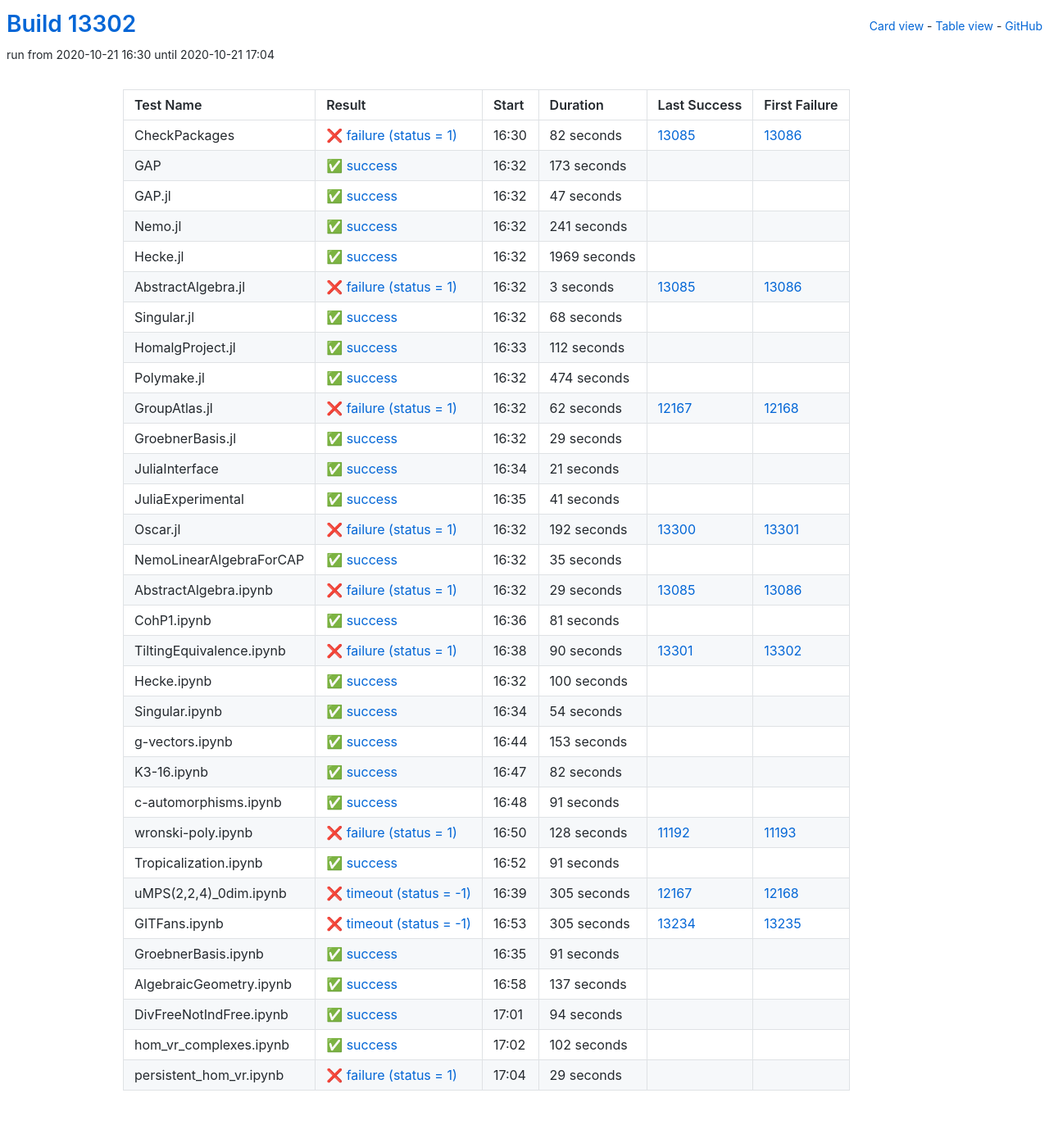
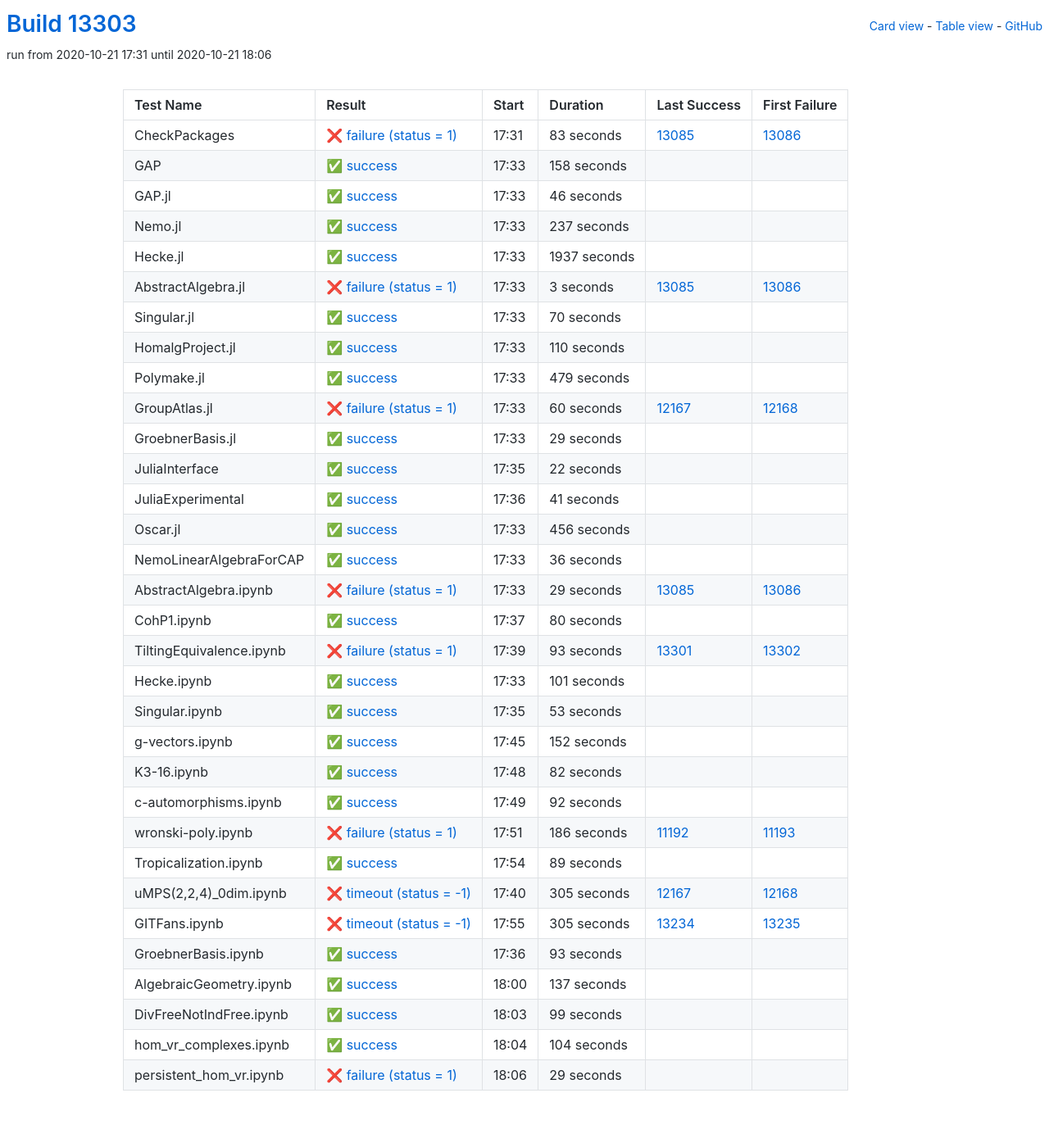
Before and after one commit to oscar-system/oscar-ci-status, a Jekyll site: the page built from table.html, in a window 1280 px wide. Shown: the whole page at 82% size. Built offline with Jekyll 4.4.1, drawn with Linux system fonts in a browser that asks for light colours.

Commit message:
Build #13303

```diff
--- a/_data/ci.yml
+++ b/_data/ci.yml
@@ -1,6 +1,6 @@
 ---
-build: 13302
-build_url: https://oscarci.mathematik.uni-kl.de/job/oscar/13302/
+build: 13303
+build_url: https://oscarci.mathematik.uni-kl.de/job/oscar/13303/
 job: oscar
 organization: oscar-system
 repo: oscar-ci-status
@@ -8,68 +8,68 @@
 tests:
 - name: CheckPackages
   id: checkpackages
-  log: https://oscarci.mathematik.uni-kl.de/job/oscar/13302/artifact/logs/build-13302/CheckPackages.log
-  start: 2020-10-21 16:30
+  log: https://oscarci.mathematik.uni-kl.de/job/oscar/13303/artifact/logs/build-13303/CheckPackages.log
+  start: 2020-10-21 17:31
   success: false
   exitcode: 1
   status: failure
-  duration: 82
+  duration: 83
   last_success: 13085
   last_success_url: https://oscarci.mathematik.uni-kl.de/job/oscar/13085/
   first_failure: 13086
   first_failure_url: https://oscarci.mathematik.uni-kl.de/job/oscar/13086/
 - name: GAP
   id: gap
-  log: https://oscarci.mathematik.uni-kl.de/job/oscar/13302/artifact/logs/build-13302/GAP.log
-  start: 2020-10-21 16:32
+  log: https://oscarci.mathematik.uni-kl.de/job/oscar/13303/artifact/logs/build-13303/GAP.log
+  start: 2020-10-21 17:33
   success: true
   exitcode: 0
   status: success
-  duration: 173
+  duration: 158
   last_success: false
   last_success_url:
   first_failure: false
   first_failure_url:
 - name: GAP.jl
   id: gap-jl
-  log: https://oscarci.mathematik.uni-kl.de/job/oscar/13302/artifact/logs/build-13302/GAP.jl.log
-  start: 2020-10-21 16:32
+  log: https://oscarci.mathematik.uni-kl.de/job/oscar/13303/artifact/logs/build-13303/GAP.jl.log
+  start: 2020-10-21 17:33
   success: true
   exitcode: 0
   status: success
-  duration: 47
+  duration: 46
   last_success: false
   last_success_url:
   first_failure: false
   first_failure_url:
 - name: Nemo.jl
   id: nemo-jl
-  log: https://oscarci.mathematik.uni-kl.de/job/oscar/13302/artifact/logs/build-13302/Nemo.jl.log
-  start: 2020-10-21 16:32
+  log: https://oscarci.mathematik.uni-kl.de/job/oscar/13303/artifact/logs/build-13303/Nemo.jl.log
+  start: 2020-10-21 17:33
   success: true
   exitcode: 0
   status: success
-  duration: 241
+  duration: 237
   last_success: false
   last_success_url:
   first_failure: false
   first_failure_url:
 - name: Hecke.jl
   id: hecke-jl
-  log: https://oscarci.mathematik.uni-kl.de/job/oscar/13302/artifact/logs/build-13302/Hecke.jl.log
-  start: 2020-10-21 16:32
+  log: https://oscarci.mathematik.uni-kl.de/job/oscar/13303/artifact/logs/build-13303/Hecke.jl.log
+  start: 2020-10-21 17:33
   success: true
   exitcode: 0
   status: success
-  duration: 1969
+  duration: 1937
   last_success: false
   last_success_url:
   first_failure: false
   first_failure_url:
 - name: AbstractAlgebra.jl
   id: abstractalgebra-jl
-  log: https://oscarci.mathematik.uni-kl.de/job/oscar/13302/artifact/logs/build-13302/AbstractAlgebra.jl.log
-  start: 2020-10-21 16:32
+  log: https://oscarci.mathematik.uni-kl.de/job/oscar/13303/artifact/logs/build-13303/AbstractAlgebra.jl.log
+  start: 2020-10-21 17:33
   success: false
   exitcode: 1
   status: failure
@@ -80,56 +80,56 @@
   first_failure_url: https://oscarci.mathematik.uni-kl.de/job/oscar/13086/
 - name: Singular.jl
   id: singular-jl
-  log: https://oscarci.mathematik.uni-kl.de/job/oscar/13302/artifact/logs/build-13302/Singular.jl.log
-  start: 2020-10-21 16:32
+  log: https://oscarci.mathematik.uni-kl.de/job/oscar/13303/artifact/logs/build-13303/Singular.jl.log
+  start: 2020-10-21 17:33
   success: true
   exitcode: 0
   status: success
-  duration: 68
+  duration: 70
   last_success: false
   last_success_url:
   first_failure: false
   first_failure_url:
 - name: HomalgProject.jl
   id: homalgproject-jl
-  log: https://oscarci.mathematik.uni-kl.de/job/oscar/13302/artifact/logs/build-13302/HomalgProject.jl.log
-  start: 2020-10-21 16:33
+  log: https://oscarci.mathematik.uni-kl.de/job/oscar/13303/artifact/logs/build-13303/HomalgProject.jl.log
+  start: 2020-10-21 17:33
   success: true
   exitcode: 0
   status: success
-  duration: 112
+  duration: 110
   last_success: false
   last_success_url:
   first_failure: false
   first_failure_url:
 - name: Polymake.jl
   id: polymake-jl
-  log: https://oscarci.mathematik.uni-kl.de/job/oscar/13302/artifact/logs/build-13302/Polymake.jl.log
-  start: 2020-10-21 16:32
+  log: https://oscarci.mathematik.uni-kl.de/job/oscar/13303/artifact/logs/build-13303/Polymake.jl.log
+  start: 2020-10-21 17:33
   success: true
   exitcode: 0
   status: success
-  duration: 474
+  duration: 479
   last_success: false
   last_success_url:
   first_failure: false
   first_failure_url:
 - name: GroupAtlas.jl
   id: groupatlas-jl
-  log: https://oscarci.mathematik.uni-kl.de/job/oscar/13302/artifact/logs/build-13302/GroupAtlas.jl.log
-  start: 2020-10-21 16:32
+  log: https://oscarci.mathematik.uni-kl.de/job/oscar/13303/artifact/logs/build-13303/GroupAtlas.jl.log
+  start: 2020-10-21 17:33
   success: false
   exitcode: 1
   status: failure
-  duration: 62
+  duration: 60
   last_success: 12167
   last_success_url: https://oscarci.mathematik.uni-kl.de/job/oscar/12167/
   first_failure: 12168
   first_failure_url: https://oscarci.mathematik.uni-kl.de/job/oscar/12168/
 - name: GroebnerBasis.jl
   id: groebnerbasis-jl
-  log: https://oscarci.mathematik.uni-kl.de/job/oscar/13302/artifact/logs/build-13302/GroebnerBasis.jl.log
-  start: 2020-10-21 16:32
+  log: https://oscarci.mathematik.uni-kl.de/job/oscar/13303/artifact/logs/build-13303/GroebnerBasis.jl.log
+  start: 2020-10-21 17:33
   success: true
   exitcode: 0
   status: success
@@ -140,20 +140,20 @@
   first_failure_url:
 - name: JuliaInterface
   id: juliainterface
-  log: https://oscarci.mathematik.uni-kl.de/job/oscar/13302/artifact/logs/build-13302/JuliaInterface.log
-  start: 2020-10-21 16:34
+  log: https://oscarci.mathematik.uni-kl.de/job/oscar/13303/artifact/logs/build-13303/JuliaInterface.log
+  start: 2020-10-21 17:35
   success: true
   exitcode: 0
   status: success
-  duration: 21
+  duration: 22
   last_success: false
   last_success_url:
   first_failure: false
   first_failure_url:
 - name: JuliaExperimental
   id: juliaexperimental
-  log: https://oscarci.mathematik.uni-kl.de/job/oscar/13302/artifact/logs/build-13302/JuliaExperimental.log
-  start: 2020-10-21 16:35
+  log: https://oscarci.mathematik.uni-kl.de/job/oscar/13303/artifact/logs/build-13303/JuliaExperimental.log
+  start: 2020-10-21 17:36
   success: true
   exitcode: 0
   status: success
@@ -164,32 +164,32 @@
   first_failure_url:
 - name: Oscar.jl
   id: oscar-jl
-  log: https://oscarci.mathematik.uni-kl.de/job/oscar/13302/artifact/logs/build-13302/Oscar.jl.log
-  start: 2020-10-21 16:32
-  success: false
-  exitcode: 1
-  status: failure
-  duration: 192
-  last_success: 13300
-  last_success_url: https://oscarci.mathematik.uni-kl.de/job/oscar/13300/
-  first_failure: 13301
-  first_failure_url: https://oscarci.mathematik.uni-kl.de/job/oscar/13301/
-- name: NemoLinearAlgebraForCAP
-  id: nemolinearalgebraforcap
-  log: https://oscarci.mathematik.uni-kl.de/job/oscar/13302/artifact/logs/build-13302/NemoLinearAlgebraForCAP.log
-  start: 2020-10-21 16:32
+  log: https://oscarci.mathematik.uni-kl.de/job/oscar/13303/artifact/logs/build-13303/Oscar.jl.log
+  start: 2020-10-21 17:33
   success: true
   exitcode: 0
   status: success
-  duration: 35
+  duration: 456
+  last_success: false
+  last_success_url:
+  first_failure: false
+  first_failure_url:
+- name: NemoLinearAlgebraForCAP
+  id: nemolinearalgebraforcap
+  log: https://oscarci.mathematik.uni-kl.de/job/oscar/13303/artifact/logs/build-13303/NemoLinearAlgebraForCAP.log
+  start: 2020-10-21 17:33
+  success: true
+  exitcode: 0
+  status: success
+  duration: 36
   last_success: false
   last_success_url:
   first_failure: false
   first_failure_url:
 - name: AbstractAlgebra.ipynb
   id: abstractalgebra-ipynb
-  log: https://oscarci.mathematik.uni-kl.de/job/oscar/13302/artifact/logs/build-13302/AbstractAlgebra.ipynb.log
-  start: 2020-10-21 16:32
+  log: https://oscarci.mathematik.uni-kl.de/job/oscar/13303/artifact/logs/build-13303/AbstractAlgebra.ipynb.log
+  start: 2020-10-21 17:33
   success: false
   exitcode: 1
   status: failure
@@ -200,68 +200,68 @@
   first_failure_url: https://oscarci.mathematik.uni-kl.de/job/oscar/13086/
 - name: CohP1.ipynb
   id: cohp1-ipynb
-  log: https://oscarci.mathematik.uni-kl.de/job/oscar/13302/artifact/logs/build-13302/CohP1.ipynb.log
-  start: 2020-10-21 16:36
+  log: https://oscarci.mathematik.uni-kl.de/job/oscar/13303/artifact/logs/build-13303/CohP1.ipynb.log
+  start: 2020-10-21 17:37
   success: true
   exitcode: 0
   status: success
-  duration: 81
+  duration: 80
   last_success: false
   last_success_url:
   first_failure: false
   first_failure_url:
 - name: TiltingEquivalence.ipynb
   id: tiltingequivalence-ipynb
-  log: https://oscarci.mathematik.uni-kl.de/job/oscar/13302/artifact/logs/build-13302/TiltingEquivalence.ipynb.log
-  start: 2020-10-21 16:38
+  log: https://oscarci.mathematik.uni-kl.de/job/oscar/13303/artifact/logs/build-13303/TiltingEquivalence.ipynb.log
+  start: 2020-10-21 17:39
   success: false
   exitcode: 1
   status: failure
-  duration: 90
+  duration: 93
   last_success: 13301
   last_success_url: https://oscarci.mathematik.uni-kl.de/job/oscar/13301/
   first_failure: 13302
   first_failure_url: https://oscarci.mathematik.uni-kl.de/job/oscar/13302/
 - name: Hecke.ipynb
   id: hecke-ipynb
-  log: https://oscarci.mathematik.uni-kl.de/job/oscar/13302/artifact/logs/build-13302/Hecke.ipynb.log
-  start: 2020-10-21 16:32
+  log: https://oscarci.mathematik.uni-kl.de/job/oscar/13303/artifact/logs/build-13303/Hecke.ipynb.log
+  start: 2020-10-21 17:33
   success: true
   exitcode: 0
   status: success
-  duration: 100
+  duration: 101
   last_success: false
   last_success_url:
   first_failure: false
   first_failure_url:
 - name: Singular.ipynb
   id: singular-ipynb
-  log: https://oscarci.mathematik.uni-kl.de/job/oscar/13302/artifact/logs/build-13302/Singular.ipynb.log
-  start: 2020-10-21 16:34
+  log: https://oscarci.mathematik.uni-kl.de/job/oscar/13303/artifact/logs/build-13303/Singular.ipynb.log
+  start: 2020-10-21 17:35
   success: true
   exitcode: 0
   status: success
-  duration: 54
+  duration: 53
   last_success: false
   last_success_url:
   first_failure: false
   first_failure_url:
 - name: g-vectors.ipynb
   id: g-vectors-ipynb
-  log: https://oscarci.mathematik.uni-kl.de/job/oscar/13302/artifact/logs/build-13302/g-vectors.ipynb.log
-  start: 2020-10-21 16:44
+  log: https://oscarci.mathematik.uni-kl.de/job/oscar/13303/artifact/logs/build-13303/g-vectors.ipynb.log
+  start: 2020-10-21 17:45
   success: true
   exitcode: 0
   status: success
-  duration: 153
+  duration: 152
   last_success: false
   last_success_url:
   first_failure: false
   first_failure_url:
 - name: K3-16.ipynb
   id: k3-16-ipynb
-  log: https://oscarci.mathematik.uni-kl.de/job/oscar/13302/artifact/logs/build-13302/K3-16.ipynb.log
-  start: 2020-10-21 16:47
+  log: https://oscarci.mathematik.uni-kl.de/job/oscar/13303/artifact/logs/build-13303/K3-16.ipynb.log
+  start: 2020-10-21 17:48
   success: true
   exitcode: 0
   status: success
@@ -272,44 +272,44 @@
   first_failure_url:
 - name: c-automorphisms.ipynb
   id: c-automorphisms-ipynb
-  log: https://oscarci.mathematik.uni-kl.de/job/oscar/13302/artifact/logs/build-13302/c-automorphisms.ipynb.log
-  start: 2020-10-21 16:48
+  log: https://oscarci.mathematik.uni-kl.de/job/oscar/13303/artifact/logs/build-13303/c-automorphisms.ipynb.log
+  start: 2020-10-21 17:49
   success: true
   exitcode: 0
   status: success
-  duration: 91
+  duration: 92
   last_success: false
   last_success_url:
   first_failure: false
   first_failure_url:
 - name: wronski-poly.ipynb
   id: wronski-poly-ipynb
-  log: https://oscarci.mathematik.uni-kl.de/job/oscar/13302/artifact/logs/build-13302/wronski-poly.ipynb.log
-  start: 2020-10-21 16:50
+  log: https://oscarci.mathematik.uni-kl.de/job/oscar/13303/artifact/logs/build-13303/wronski-poly.ipynb.log
+  start: 2020-10-21 17:51
   success: false
   exitcode: 1
   status: failure
-  duration: 128
+  duration: 186
   last_success: 11192
   last_success_url: https://oscarci.mathematik.uni-kl.de/job/oscar/11192/
   first_failure: 11193
   first_failure_url: https://oscarci.mathematik.uni-kl.de/job/oscar/11193/
 - name: Tropicalization.ipynb
   id: tropicalization-ipynb
-  log: https://oscarci.mathematik.uni-kl.de/job/oscar/13302/artifact/logs/build-13302/Tropicalization.ipynb.log
-  start: 2020-10-21 16:52
+  log: https://oscarci.mathematik.uni-kl.de/job/oscar/13303/artifact/logs/build-13303/Tropicalization.ipynb.log
+  start: 2020-10-21 17:54
   success: true
   exitcode: 0
   status: success
-  duration: 91
+  duration: 89
   last_success: false
   last_success_url:
   first_failure: false
   first_failure_url:
 - name: uMPS(2,2,4)_0dim.ipynb
   id: umps-2-2-4-0dim-ipynb
-  log: https://oscarci.mathematik.uni-kl.de/job/oscar/13302/artifact/logs/build-13302/uMPS-2-2-4-_0dim.ipynb.log
-  start: 2020-10-21 16:39
+  log: https://oscarci.mathematik.uni-kl.de/job/oscar/13303/artifact/logs/build-13303/uMPS-2-2-4-_0dim.ipynb.log
+  start: 2020-10-21 17:40
   success: false
   exitcode: -1
   status: timeout
@@ -320,8 +320,8 @@
   first_failure_url: https://oscarci.mathematik.uni-kl.de/job/oscar/12168/
 - name: GITFans.ipynb
   id: gitfans-ipynb
-  log: https://oscarci.mathematik.uni-kl.de/job/oscar/13302/artifact/logs/build-13302/GITFans.ipynb.log
-  start: 2020-10-21 16:53
+  log: https://oscarci.mathematik.uni-kl.de/job/oscar/13303/artifact/logs/build-13303/GITFans.ipynb.log
+  start: 2020-10-21 17:55
   success: false
   exitcode: -1
   status: timeout
@@ -332,20 +332,20 @@
   first_failure_url: https://oscarci.mathematik.uni-kl.de/job/oscar/13235/
 - name: GroebnerBasis.ipynb
   id: groebnerbasis-ipynb
-  log: https://oscarci.mathematik.uni-kl.de/job/oscar/13302/artifact/logs/build-13302/GroebnerBasis.ipynb.log
-  start: 2020-10-21 16:35
+  log: https://oscarci.mathematik.uni-kl.de/job/oscar/13303/artifact/logs/build-13303/GroebnerBasis.ipynb.log
+  start: 2020-10-21 17:36
   success: true
   exitcode: 0
   status: success
-  duration: 91
+  duration: 93
   last_success: false
   last_success_url:
   first_failure: false
   first_failure_url:
 - name: AlgebraicGeometry.ipynb
   id: algebraicgeometry-ipynb
-  log: https://oscarci.mathematik.uni-kl.de/job/oscar/13302/artifact/logs/build-13302/AlgebraicGeometry.ipynb.log
-  start: 2020-10-21 16:58
+  log: https://oscarci.mathematik.uni-kl.de/job/oscar/13303/artifact/logs/build-13303/AlgebraicGeometry.ipynb.log
+  start: 2020-10-21 18:00
   success: true
   exitcode: 0
   status: success
@@ -356,32 +356,32 @@
   first_failure_url:
 - name: DivFreeNotIndFree.ipynb
   id: divfreenotindfree-ipynb
-  log: https://oscarci.mathematik.uni-kl.de/job/oscar/13302/artifact/logs/build-13302/DivFreeNotIndFree.ipynb.log
-  start: 2020-10-21 17:01
+  log: https://oscarci.mathematik.uni-kl.de/job/oscar/13303/artifact/logs/build-13303/DivFreeNotIndFree.ipynb.log
+  start: 2020-10-21 18:03
   success: true
   exitcode: 0
   status: success
-  duration: 94
+  duration: 99
   last_success: false
   last_success_url:
   first_failure: false
   first_failure_url:
 - name: hom_vr_complexes.ipynb
   id: hom-vr-complexes-ipynb
-  log: https://oscarci.mathematik.uni-kl.de/job/oscar/13302/artifact/logs/build-13302/hom_vr_complexes.ipynb.log
-  start: 2020-10-21 17:02
+  log: https://oscarci.mathematik.uni-kl.de/job/oscar/13303/artifact/logs/build-13303/hom_vr_complexes.ipynb.log
+  start: 2020-10-21 18:04
   success: true
   exitcode: 0
   status: success
-  duration: 102
+  duration: 104
   last_success: false
   last_success_url:
   first_failure: false
   first_failure_url:
 - name: persistent_hom_vr.ipynb
   id: persistent-hom-vr-ipynb
-  log: https://oscarci.mathematik.uni-kl.de/job/oscar/13302/artifact/logs/build-13302/persistent_hom_vr.ipynb.log
-  start: 2020-10-21 17:04
+  log: https://oscarci.mathematik.uni-kl.de/job/oscar/13303/artifact/logs/build-13303/persistent_hom_vr.ipynb.log
+  start: 2020-10-21 18:06
   success: false
   exitcode: 1
   status: failure
```
Also changed, not shown: README.md.
